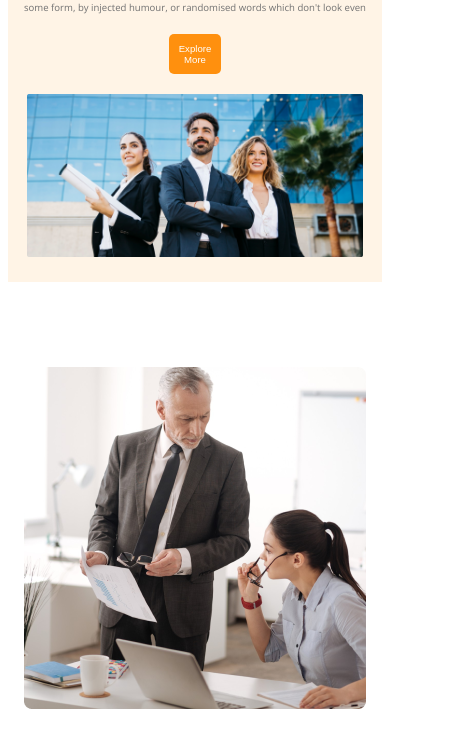
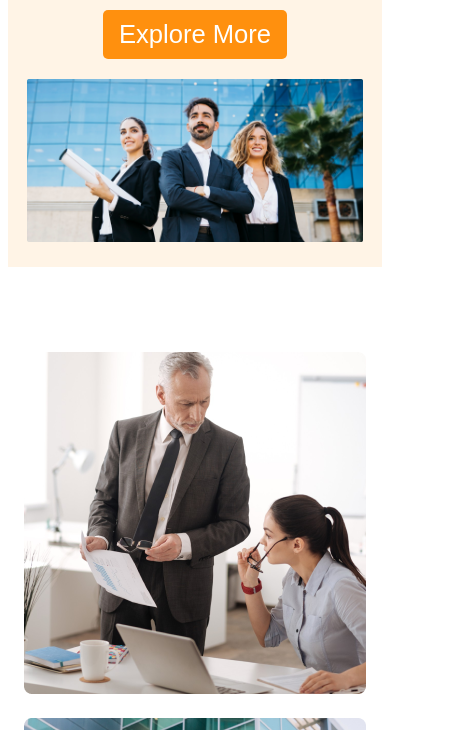
Before and after one commit to islamSorifulhero/challenges-responsive, a plain HTML site: page index.html in a window 390 px wide. Shown: the part 303-1033 px from the top of the page, 475 px wide, since content can reach past the window. Drawn offline with nearby package versions, Linux system fonts and the light colour scheme.

Commit message:
my responsive complite section 1 Our features

```diff
--- a/index.html
+++ b/index.html
@@ -47,7 +47,7 @@
             <div class="our-description">
                 <h4 class="dark-3">Quick list <span class="dark-1">of Our</span><br><span class="feature-span-color">Features</span></h4>
                 <p class="dark-3 features-paragraph">There are many variations of passages of Lorem Ipsum available, but the majority have suffered alteration in some form, by injected humour, or randomised words which don't look even</p>
-                <button class="btn features-btn">ExploreMore</button>
+                <button class="btn features-btn">Explore More</button>
             </div>
         </section>
     </main>
--- a/responsive.css
+++ b/responsive.css
@@ -1,10 +1,12 @@
+@media screen and (max-width: 992px){
+    .our-features{
+        flex-direction: column;
+    }
+}
+
 @media screen and (max-width: 768px){
     .descripsion{
         font-size: .8rem;
-    }
-    .btn{
-        font-size: .8rem;
-        min-height: 40px;
     }
     .our-features{
         flex-direction: column;
@@ -20,10 +22,15 @@
     .descripsion{
         font-size: .6rem;
     }
-    .btn{
-        font-size: .6rem;
-    }
     .our-img{
         grid-template-columns: 1fr;
     }
 }
+@media screen and (min-width: 340px){
+    .home ul li{
+        margin-right: 10px;
+    }
+    .our-description{
+        width: 15rem;
+    }
+}
--- a/style.css
+++ b/style.css
@@ -59,13 +59,15 @@ nav h3{
     margin: 20px auto;
 }
 .btn{
-    width: 14%;
-    min-height: 64px;
+    width: auto;
+    height: auto;
+    padding: 10px 16px;
+    /* min-height: 64px; */
     border-radius: 5px;
     border: none;
     background-color: #FF900E;
     color: #ffffff;
-    font-size: 1.25rem;
+    font-size: 1.6rem;
 }
 .banner img {
     width: 90%;
@@ -103,5 +105,5 @@ nav h3{
 }
 
 .features-btn{
-    width: 28%;
+    /* width: 28%; */
 }
```
